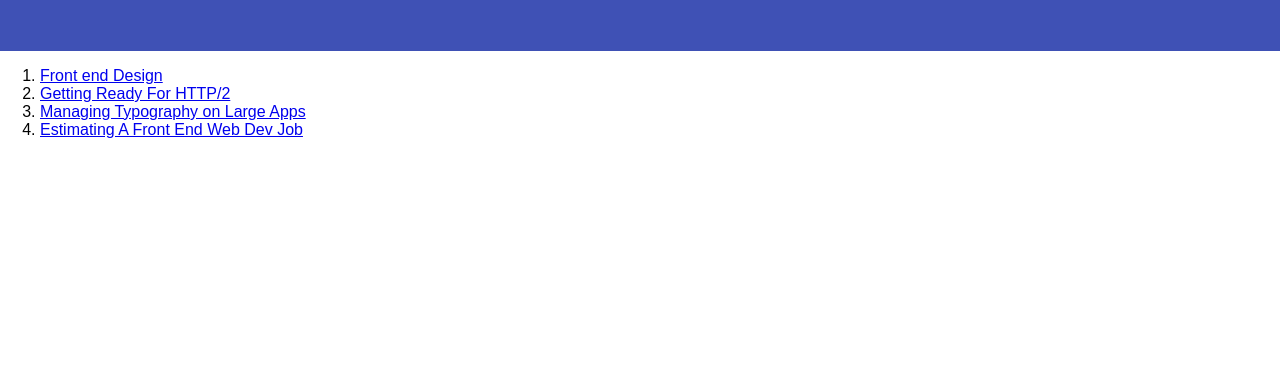
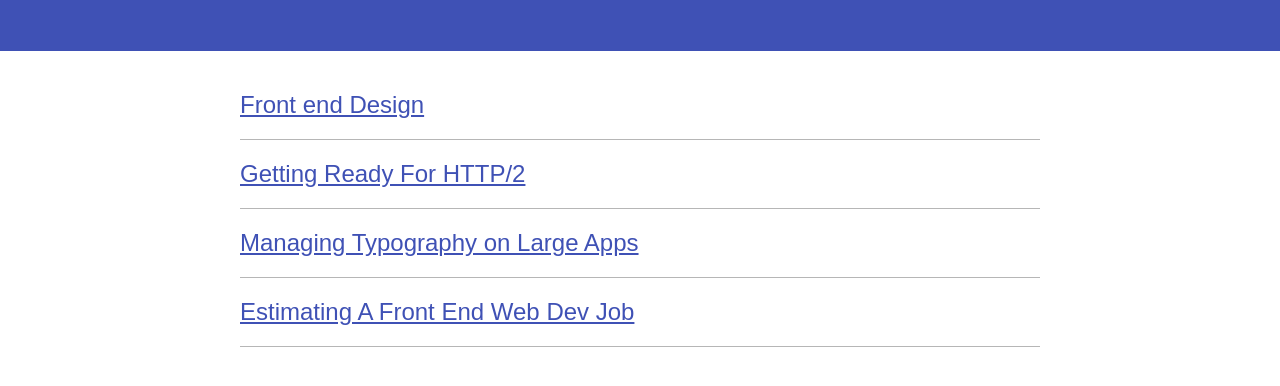
Before and after one commit to Kate1013/sup-to-bits, a plain HTML site: page index.html in a window 1280 px wide. Shown: the part 96-482 px from the top of the page. Drawn offline with Linux system fonts and the light colour scheme.

Commit message:
Style news and constraint content

```diff
--- a/index.html
+++ b/index.html
@@ -8,10 +8,13 @@
   </head>
   <body>
      <header class='hero'>
+      <div class='container'>
          <p class='logo'>Front-end News</p>
+      </div>
      </header>
-     <main>
-      <ol class='news'>
+     <main class='content'>
+        <div class='container'>
+          <ol class='nesws'>
             <li class='news-item'>
                  <a class='news-link' href="#">Front end Design</a>
             </li>
@@ -25,6 +28,7 @@
                  <a class='news-link' href="#">Estimating A Front End Web Dev Job</a>
             </li>
           </ol>
+         </div>
     </main>
   </body>
 </html>
--- a/main.css
+++ b/main.css
@@ -1,12 +1,14 @@
-
-
-
-
+ol{
+    margin: 0;
+    padding: 0;
+    list-style-type: none;
+}
 
 
 .hero{
     background-color: #3f51b5;
     color: #fff;
+    margin-bottom: 40px;
     padding: 20px 0;
     text-align: center;
 }
@@ -15,5 +17,18 @@
     font-size: 34px;
     font-weight: bold;
     text-transform: uppercase;
+}
+.news-item{
+    border-bottom:1px solid #b6b6b6;
+    margin-bottom: 20px;
+    padding-bottom: 20px;
+}
+.news-link{
+    color:#3f51b5;
+    font-size:24px;
+}
 
+.container{
+    margin:0 auto;
+    max-width: 800px;
 }
```
Lines whose indentation alone changed are shown as unchanged.
